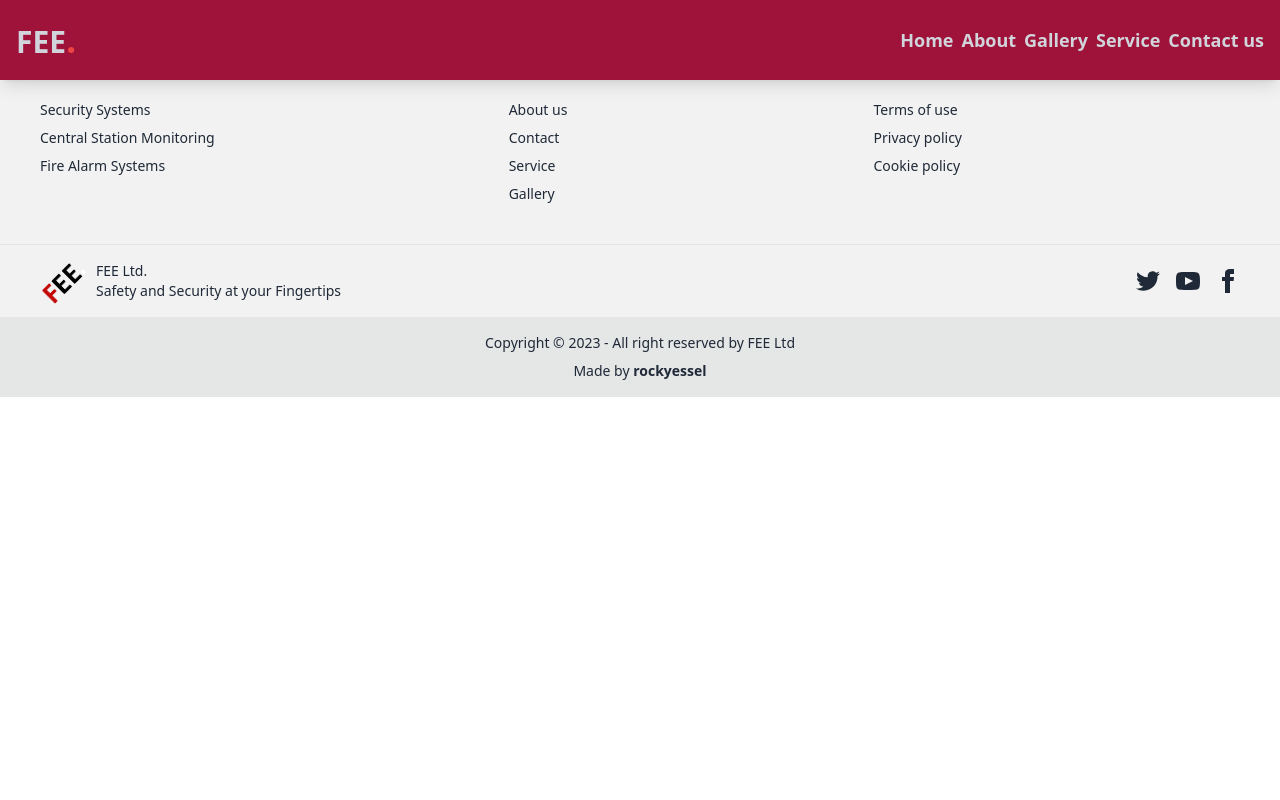
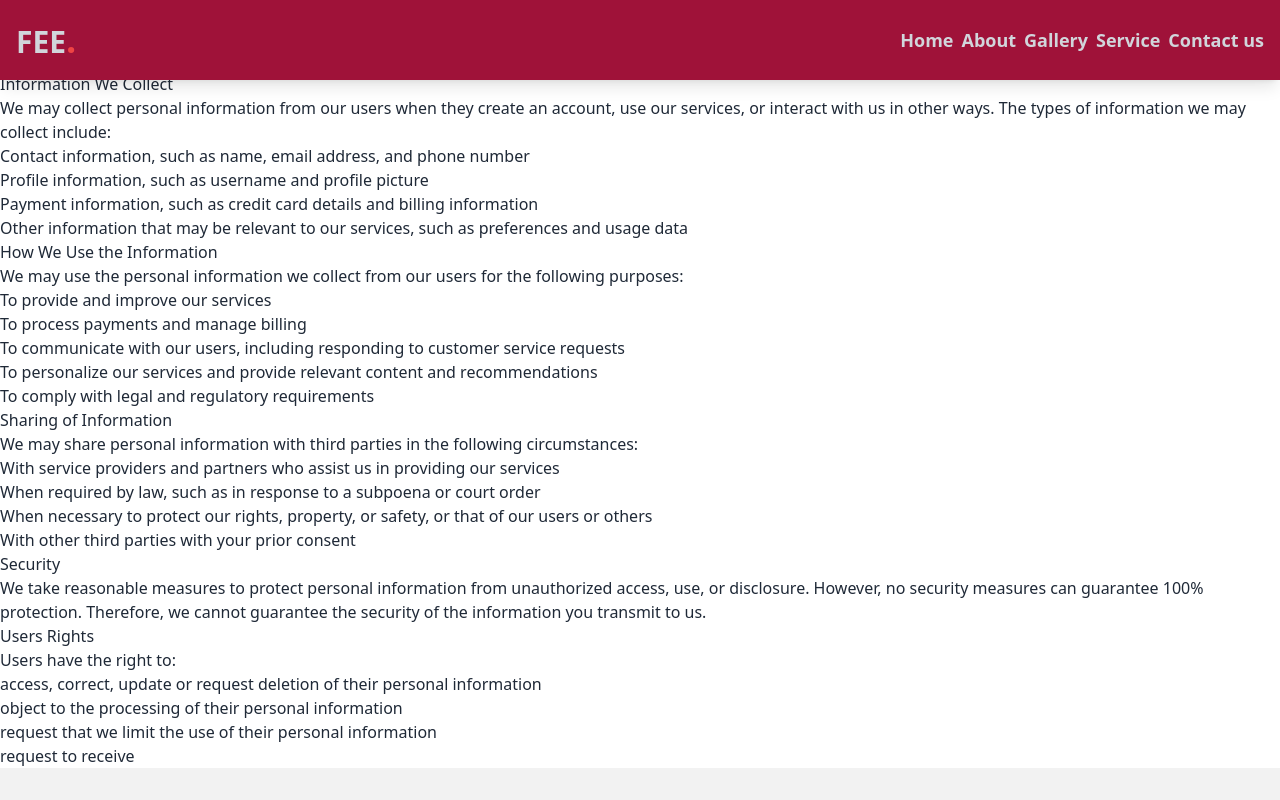
Before and after one commit to rockyessel/Finlac-I.T-Engineering-Ltd, a Next.js app: page /company/privacy-policy in a window 1280 px wide. Before the commit this address had no page. Shown: the top 800 px of the page. Built offline with nearby package versions, Linux system fonts and the light colour scheme.

Commit message:
added all pages

```diff
--- /dev/null
+++ b/components/testimonials.tsx
@@ -0,0 +1,7 @@
+import React from 'react';
+
+const Testimonials = () => {
+  return <div></div>;
+};
+
+export default Testimonials;
--- /dev/null
+++ b/pages/blog/articles/[article].tsx
@@ -0,0 +1,7 @@
+import React from 'react'
+
+const ArticleDetailsPage = () => {
+  return <div>ArticleDetailsPage</div>;
+}
+
+export default ArticleDetailsPage
--- /dev/null
+++ b/pages/blog/home.tsx
@@ -0,0 +1,11 @@
+import React from 'react'
+
+const Home = () => {
+  return (
+    <div>
+
+    </div>
+  )
+}
+
+export default Home
--- /dev/null
+++ b/pages/company/privacy-policy.tsx
@@ -0,0 +1,109 @@
+import React from 'react';
+
+const PrivacyPolicy = () => {
+  return (
+    <div>
+      <h1> PRIVACY POLICY</h1>
+      At [Company Name], we are committed to protecting the privacy of our
+      users. This Privacy Policy explains how we collect, use, and share
+      personal information from our users, and what rights they have in regards
+      to their personal information.
+      <div>
+        <p>Information We Collect</p>
+
+        <p>
+          We may collect personal information from our users when they create an
+          account, use our services, or interact with us in other ways. The
+          types of information we may collect include:
+        </p>
+        <ul>
+          <li>
+            Contact information, such as name, email address, and phone number
+          </li>
+          <li>Profile information, such as username and profile picture</li>
+          <li>
+            Payment information, such as credit card details and billing
+            information
+          </li>
+          <li>
+            Other information that may be relevant to our services, such as
+            preferences and usage data
+          </li>
+        </ul>
+      </div>
+
+      <div>
+        <p>How We Use the Information</p>
+
+        <p>
+          We may use the personal information we collect from our users for the
+          following purposes:
+        </p>
+        <ul>
+          <li>To provide and improve our services</li>
+          <li>To process payments and manage billing</li>
+          <li>
+            To communicate with our users, including responding to customer
+            service requests
+          </li>
+          <li>
+            To personalize our services and provide relevant content and
+            recommendations
+          </li>
+          <li>To comply with legal and regulatory requirements</li>
+        </ul>
+      </div>
+
+      <div>
+        <p>Sharing of Information</p>
+
+        <p>
+          We may share personal information with third parties in the following
+          circumstances:
+        </p>
+        <ul>
+          <li>
+            With service providers and partners who assist us in providing our
+            services
+          </li>
+          <li>
+            When required by law, such as in response to a subpoena or court
+            order
+          </li>
+          <li>
+            When necessary to protect our rights, property, or safety, or that
+            of our users or others
+          </li>
+          <li>With other third parties with your prior consent</li>
+        </ul>
+      </div>
+
+      <div>
+        <p>Security</p>
+
+        <p>
+          We take reasonable measures to protect personal information from
+          unauthorized access, use, or disclosure. However, no security measures
+          can guarantee 100% protection. Therefore, we cannot guarantee the
+          security of the information you transmit to us.
+        </p>
+
+        <div></div>
+        <p>Users Rights</p>
+
+        <p>Users have the right to:</p>
+        <ul>
+          <li>
+            access, correct, update or request deletion of their personal
+            information
+          </li>
+          <li>object to the processing of their personal information</li>
+          <li>request that we limit the use of their personal information</li>
+          <li>request to receive</li>
+        </ul>
+      </div>
+    </div>
+  );
+};
+
+export default PrivacyPolicy;
--- a/pages/company/terms-and-conditions.tsx
+++ b/pages/company/terms-and-conditions.tsx
@@ -1,7 +1,65 @@
 import React from 'react';
 
 const TermsAndConditions = () => {
-  return <div>TermsAndConditions</div>;
+  return (
+    <div>
+      <span> Introduction</span>
+      <p>
+        The following terms and conditions govern your use of the FEE CCTV
+        website {`(the "Website")`}. By accessing and using the Website, you
+        agree to be bound by these terms and conditions. If you do not agree to
+        these terms and conditions, you should not use the Website.
+      </p>
+      <span>Use of the Website</span>
+      <p>
+        The Website is intended for your personal, non-commercial use. You may
+        not use the Website for any illegal or unauthorized purpose. You may not
+        use the Website in any manner that could damage, disable, overburden, or
+        impair the Website or interfere with any other{` party'`}s use and
+        enjoyment of the Website.
+      </p>
+      <span>Intellectual Property</span>
+      <p>
+        The Website and all of its contents, including but not limited to text,
+        images, and code (collectively, the {`"Content"`}), are protected by
+        copyright, trademark, and other intellectual property laws. You may not
+        use the Content for any commercial purpose without the express written
+        consent of FEE.
+      </p>
+      <span>Disclaimer</span>
+      <p>
+        The Website and its Content are provided on an{' '}
+        {`"as is" and "as
+        available"`}{' '}
+        basis. FEE makes no representations or warranties of any kind, express
+        or implied, as to the operation of the Website or the Content. FEE will
+        not be liable for any damages of any kind arising from the use of the
+        Website or the Content, including but not limited to direct, indirect,
+        incidental, punitive, and consequential damages.
+      </p>
+      <span>Governing Law</span>
+      <p>
+        These terms and conditions shall be governed by and construed in
+        accordance with the laws of the country in which the FEE head office is
+        located, without giving effect to any principles of conflicts of law.
+      </p>
+      <span>Changes to the Terms and Conditions</span>
+      <p>
+        FEE reserves the right to make changes to these terms and conditions at
+        any time. Your continued use of the Website following any changes
+        indicates your acceptance of the new terms and conditions.
+      </p>
+      <span>Contact Us</span>
+      <p>
+        If you have any questions or concerns about these terms and conditions,
+        please contact us at [insert contact information].
+      </p>
+      Please note that this is a sample of terms and conditions and it should be
+      reviewed and adjusted by a legal professional to make sure that it
+      complies with the laws of your country and it covers all the aspect of
+      your business.
+    </div>
+  );
 };
 
 export default TermsAndConditions;
--- /dev/null
+++ b/pages/gallery.tsx
@@ -0,0 +1,9 @@
+import React from 'react'
+
+const Gallery = () => {
+  return (
+    <div>Gallery</div>
+  )
+}
+
+export default Gallery
```
Also changed, not shown: pages/bookings.tsx (renamed from pages/book.tsx).
